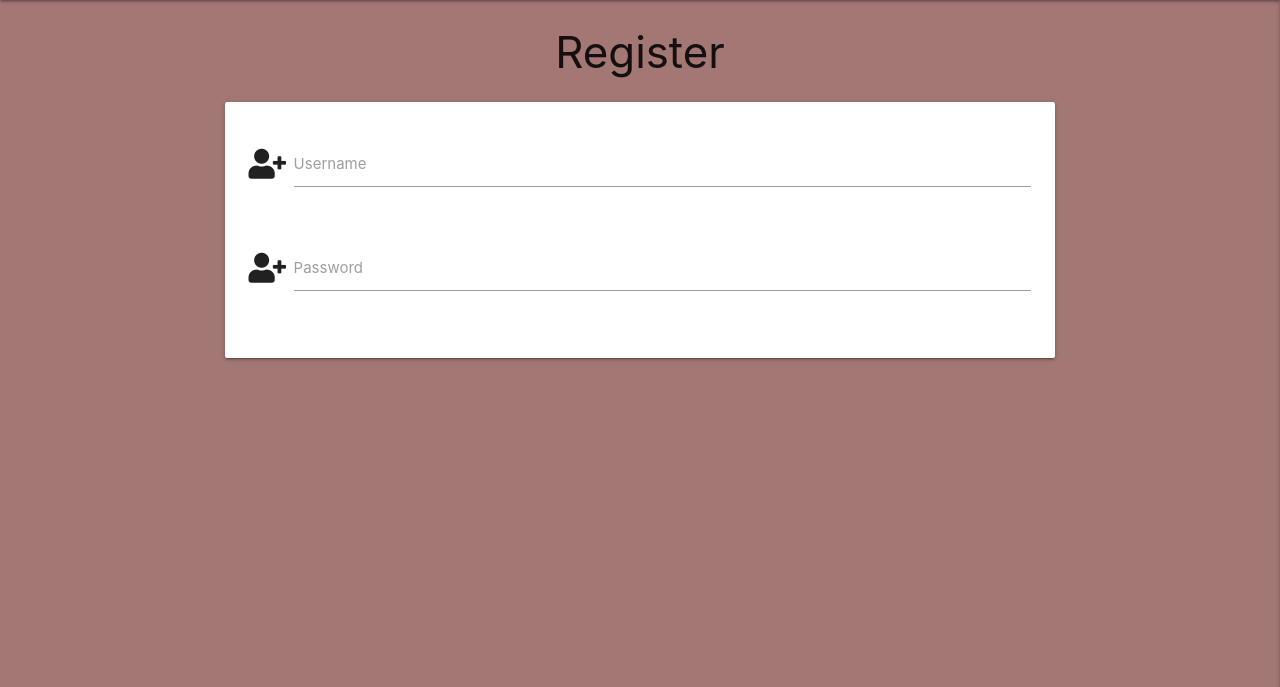
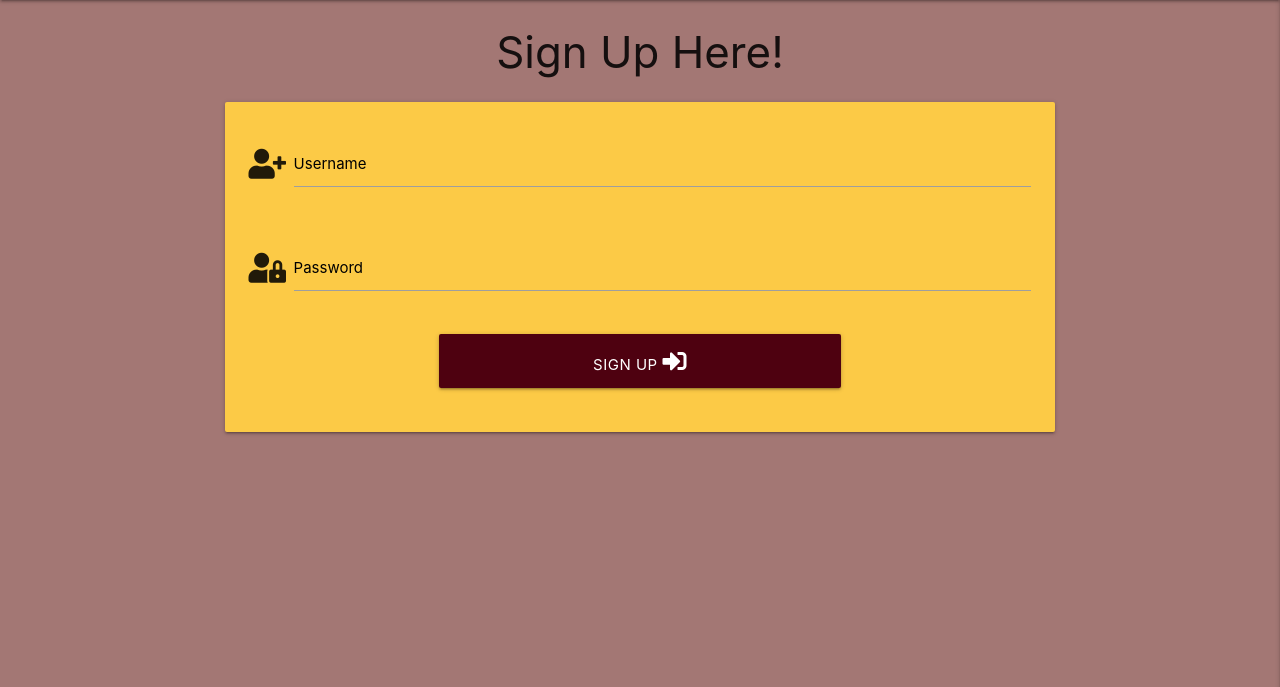
Before and after one commit to VKirijanova/Virtual-Books-Library-MS3-, a Flask app: page /register in a window 1280 px wide. Shown: the part 64-751 px from the top of the page. Run offline with Flask 2, Linux system fonts and the light colour scheme; some libraries are stand-ins or nearby versions.

Commit message:
add sign up button to register form

```diff
--- a/static/css/style.css
+++ b/static/css/style.css
@@ -10,3 +10,11 @@ body {
 .sidenav {
     background-color: #FCCA46;
 }
+
+.card-panel {
+    background-color: #FCCA46;
+}
+
+#register_button {
+    background-color: #4E0110;
+}
--- a/templates/register.html
+++ b/templates/register.html
@@ -1,24 +1,29 @@
 {% extends "base.html" %}
 {% block main_page %}
 
-    <h3 class="center-align">Register</h3>
+    <h3 class="center-align">Sign Up Here!</h3>
 
     <div class="row">
-        <form class="col s12 m8 offset-m2">
+        <form class="col s12 m8 offset-m2" method="POST" action="{{ url_for('register') }}">
             <div class="card-panel">
                 <div class="row">
                     <div class="input-field col s12">
                         <i class="fas fa-user-plus prefix"></i>
                         <input id="username" name="username" type="text" class="validate">
-                        <label for="username">Username</label>
+                        <label for="username" class="black-text text-darken-2">Username</label>
                       </div>
                 </div>
                 <div class="row">
                     <div class="input-field col s12">
-                        <i class="fas fa-user-plus prefix"></i>
+                        <i class="fas fa-user-lock prefix"></i>
                         <input id="password" name="password" type="password" class="validate">
-                        <label for="password">Password</label>
+                        <label for="password" class="black-text text-darken-2">Password</label>
                     </div>
+                </div>
+                <div class="row">
+                    <button id="register_button" type="submit" class="col s6 offset-m3 btn-large text-stadow">
+                        Sign Up <i class="fas fa-sign-in-alt"></i>
+                    </button>
                 </div>
              </div>
             </form>
```
